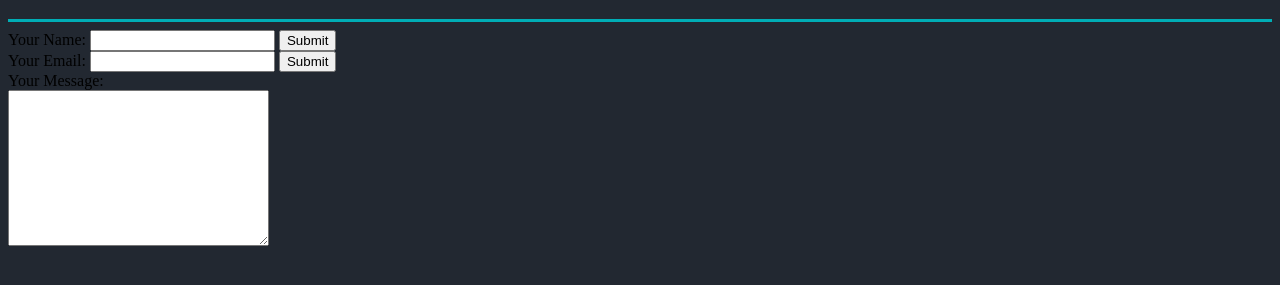
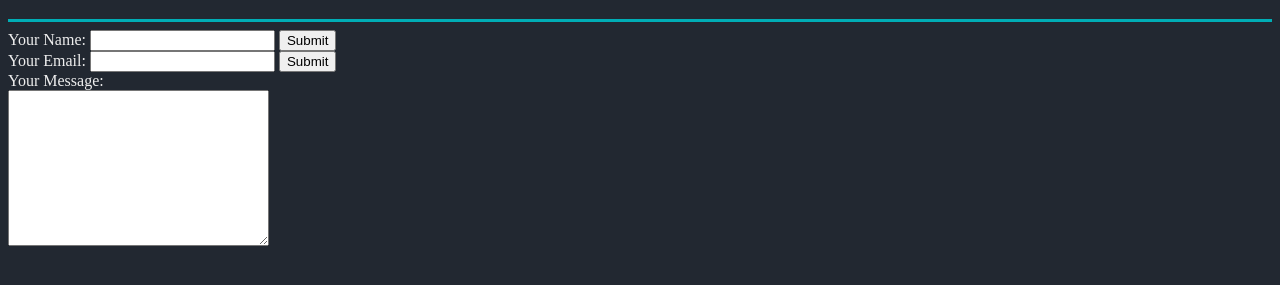
Before and after one commit to ChrisChu2229/cv, a plain HTML site: page message-me.html in a window 1280 px wide. Shown: the part 61-346 px from the top of the page. Drawn offline with Linux system fonts and the light colour scheme; files that its build step writes are made by us from their sources.

Commit message:
Update styles.css

```diff
--- a/css/styles.css
+++ b/css/styles.css
@@ -34,3 +34,7 @@ p {
 table {
     color:#EEEEEE;
 }
+
+form {
+    color:#EEEEEE;
+}
```
